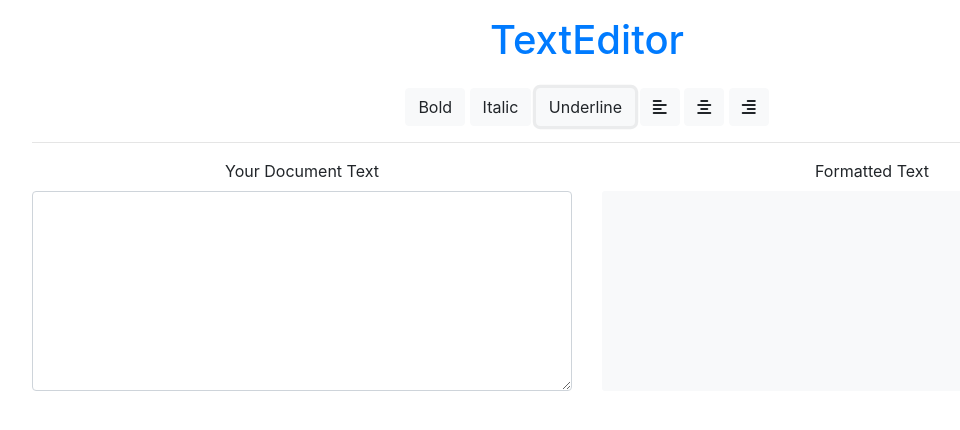
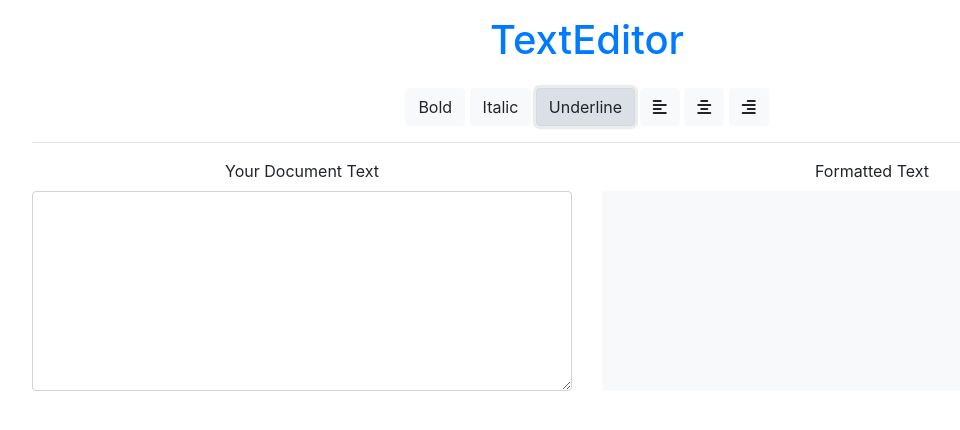
Before and after one commit to Saurabh-Rane/TextEditor, a plain HTML site: page index.html in a window 1280 px wide. Both pictures are taken after a click on the button "Underline". Shown: the whole page, without its empty margins (53-1013 px from the left). Drawn offline with nearby package versions, Linux system fonts and the light colour scheme.

Commit message:
Implemented the makeUnderline() function.

```diff
--- a/index.html
+++ b/index.html
@@ -15,7 +15,7 @@
           <div class="col">
             <button id="bold" type="button"  class="btn btn-light" onclick="makeBold(this)">Bold</button>
             <button id="italic" type="button"  class="btn btn-light" onclick="makeItalic(this)" >Italic</button>
-            <button id="underline" type="button"  class="btn btn-light">Underline</button>
+            <button id="underline" type="button"  class="btn btn-light" onclick="makeUnderline(this)">Underline</button>
             <button id="left-align" type="button"  class="align btn btn-light"><i class="fas fa-align-left"></i></button>
             <button id="center-align" type="button"  class="align btn btn-light"><i class="fas fa-align-center"></i></button>
             <button id="right-align" type="button"  class="align btn btn-light"><i class="fas fa-align-right"></i></button>
--- a/script.js
+++ b/script.js
@@ -45,6 +45,12 @@ function makeItalic(elem){
  */
 function makeUnderline(elem){
     //CODE GOES HERE
+    elem.classList.toggle('active');
+    if(document.getElementById('text-output').classList.contains('underline')) {
+      document.getElementById('text-output').classList.remove('underline');
+    }else {
+      document.getElementById('text-output').classList.add('underline');
+    }
 }
 
 /**
```
